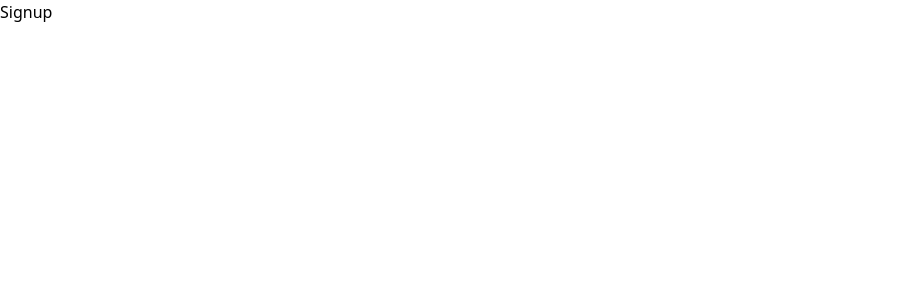
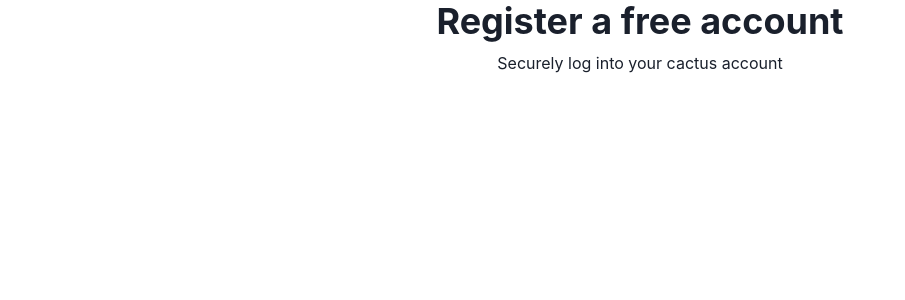
Before and after one commit to Tush-Up/Cactus-Frontend, a React (Create React App) app: page /login in a window 1280 px wide. Shown: the top 300 px of the page, without its empty margins (0-905 px from the left). Built offline with nearby package versions, Linux system fonts and the light colour scheme.

Commit message:
chakra ui setup

```diff
--- a/src/App.js
+++ b/src/App.js
@@ -1,5 +1,6 @@
 import React from "react";
 import { Routes, Route } from "react-router-dom";
+
 //Pages
 import About from "./pages/About";
 import Auth from "./pages/Auth";
--- a/src/components/Signup.js
+++ b/src/components/Signup.js
@@ -1,14 +1,15 @@
 import React from "react";
-import {
-  FormControl,
-  FormLabel,
-  FormErrorMessage,
-  FormHelperText,
-} from "@chakra-ui/react";
+import { Button } from "@chakra-ui/button";
+import { FormControl } from "@chakra-ui/form-control";
+import { Heading, VStack } from "@chakra-ui/layout";
+import { useFormik } from "formik";
 
 const Signup = () => {
   return (
-      <div>Signup</div>
+      <VStack>
+          <Heading>Register a free account</Heading>
+          <p>Securely log into your cactus account</p>
+      </VStack>
   )
 };
 
--- a/src/index.js
+++ b/src/index.js
@@ -4,11 +4,14 @@ import "./assets/main.css";
 import App from "./App";
 import reportWebVitals from "./reportWebVitals";
 import { BrowserRouter } from "react-router-dom";
+import { extendTheme, ChakraProvider } from "@chakra-ui/react";
 
 ReactDOM.render(
   <React.StrictMode>
     <BrowserRouter>
-      <App />
+      <ChakraProvider>
+        <App />
+      </ChakraProvider>
     </BrowserRouter>
   </React.StrictMode>,
   document.getElementById("root")
```
